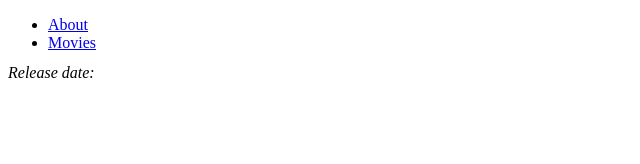
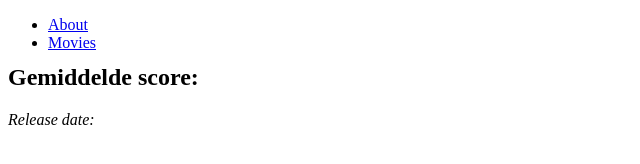
Before and after one commit to pronks001/FED2, a plain HTML site: page Opdrachten/WebApp/index.html in a window 1280 px wide. Both pictures are taken after a click on the link "Movies". Shown: the whole page, without its empty margins (0-640 px from the left). Drawn offline with Linux system fonts and the light colour scheme; no server answers.

Commit message:
webapp
eindelijk de reviews goed staan

```diff
--- a/Opdrachten/WebApp/index.html
+++ b/Opdrachten/WebApp/index.html
@@ -29,7 +29,7 @@
 	        <article>
 	            <header>
 	                <h1 data-name="title"></h1>
-	                <h2 data-name="reviews"></h2>
+	                <h2>Gemiddelde score: <span data-name="reviews"></span></h2>
 	                <em>Release date: <time data-name="release_date"></time></em>
 	            </header>
 
--- a/Opdrachten/WebApp/static/js/app.js
+++ b/Opdrachten/WebApp/static/js/app.js
@@ -52,7 +52,7 @@ var app = app || {};
 		movieTitle :{title:"Movies"},
 
 		movieReviews: {},
-		movies: localStorage.getItem('films'),
+		movies: {},
 	}
 
     app.manipulatieData =  {
@@ -60,15 +60,13 @@ var app = app || {};
                 console.log("manipulate review scores")
                 // get data
                 var data = JSON.parse(localStorage.getItem('films'));
-
                 //map reduce
                 _.map(data, function (movie, i) {
-                        movie.reviews   = _.reduce(movie.reviews,   function(memo, review){   return memo + review.score; }, 0) / movie.reviews.length;
+                        movie.reviews = _.reduce(movie.reviews,   function(memo, review){   return memo + review.score; }, 0) / movie.reviews.length;
 
                 console.log(movie.reviews)
                 return movie;
                 })
-        console.log(data)
         app.content.movies = data;
         console.log(app.content.movies)
         return data;
```
